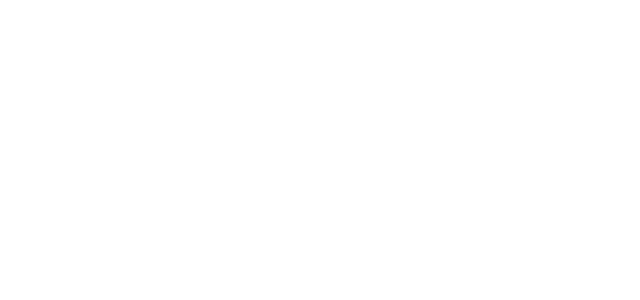
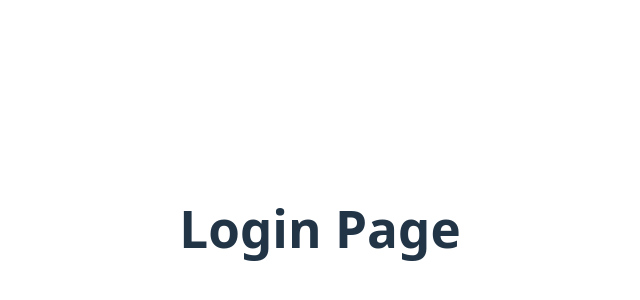
Before and after one commit to MrDos89/slivermate_project_react, a React (Vite) app: page /login in a window 1280 px wide. Before the commit this address had no page. Shown: the part 172-472 px from the top of the page, without its empty margins (320-960 px from the left). Built offline with nearby package versions, Linux system fonts and the light colour scheme.

Commit message:
[도형] 임시 페이지 클래스 이름 변경 및 라우터 추가

```diff
--- a/src/App.jsx
+++ b/src/App.jsx
@@ -3,12 +3,16 @@
 import "./App.css";
 
 import MainPage from "./pages/MainPage";
+import LoginPage from "./pages/LoginPage";
+import PostListPage from "./pages/PostListPage";
 
 function App() {
   return (
     <Router>
       <Routes>
         <Route path="/" element={<MainPage />} />
+        <Route path="/list" element={<PostListPage />} />
+        <Route path="/login" element={<LoginPage />} />
       </Routes>
     </Router>
   );
--- a/src/pages/PostPage.jsx
+++ b/src/pages/PostListPage.jsx
@@ -1,4 +1,4 @@
-const PostPage = () => {
+const PostListPage = () => {
   return (
     <div>
       <h1>Post Title</h1>
```
